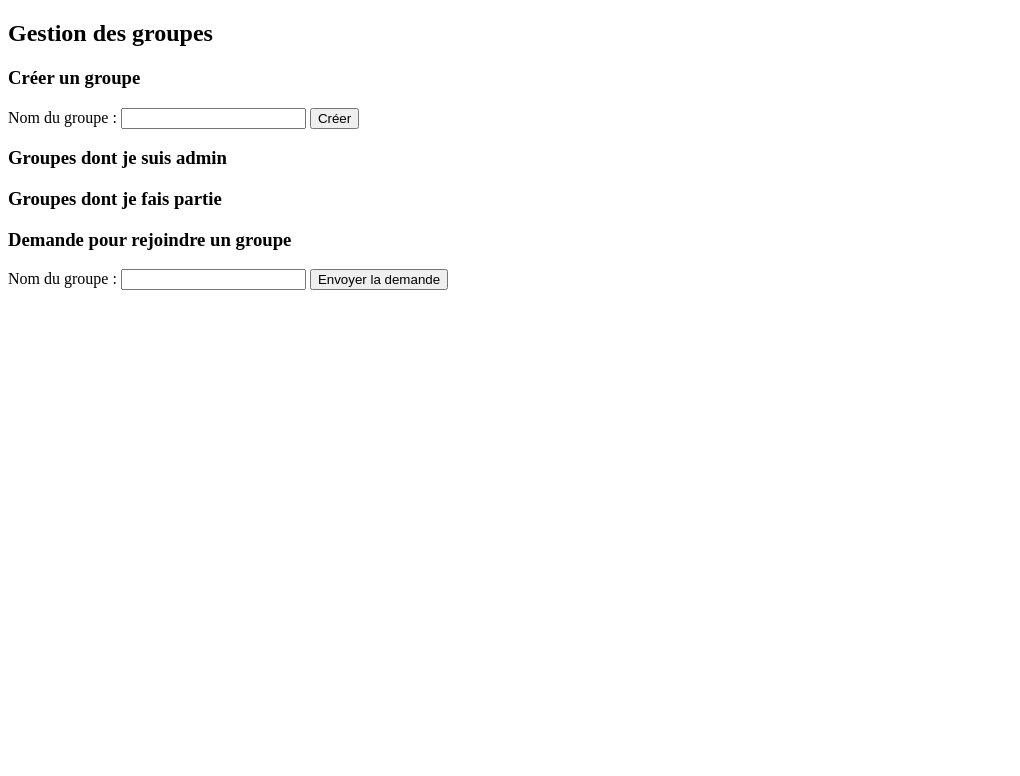
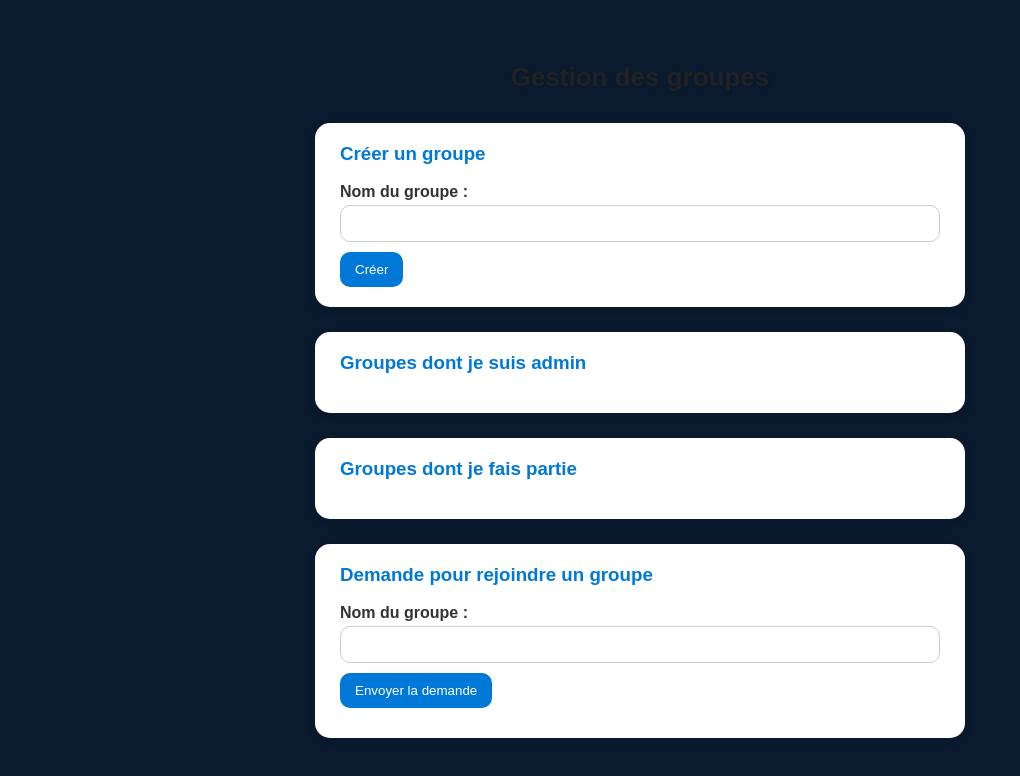
Before and after one commit to BenjaminNh54/chatfrx3, a website: page group.html in a window 1280 px wide. Shown: the whole page, without its empty margins (0-1020 px from the left). Drawn offline with Linux system fonts and the light colour scheme; no server answers.

Commit message:
modif visuelle

```diff
--- a/group.html
+++ b/group.html
@@ -3,10 +3,125 @@
 <head>
   <meta charset="UTF-8">
   <title>Gestion des groupes</title>
-    <link rel="stylesheet" href="style.css">
+  <style>
+    body {
+      font-family: Arial, Helvetica, sans-serif;
+      background: #0a1a2f;
+      margin: 0;
+      padding: 40px;
+      display: flex;
+      flex-direction: column;
+      align-items: center;
+      color: #333;
+    }
+
+    h2 {
+      font-size: 26px;
+      color: #222;
+      margin-bottom: 30px;
+      text-shadow: 1px 1px 2px rgba(0,0,0,0.1);
+    }
+
+    section {
+      background: white;
+      border-radius: 15px;
+      box-shadow: 0 3px 8px rgba(0,0,0,0.1);
+      padding: 20px 25px;
+      margin-bottom: 25px;
+      width: 100%;
+      max-width: 600px;
+      transition: transform 0.2s ease;
+    }
+
+    section:hover {
+      transform: translateY(-3px);
+    }
+
+    h3 {
+      color: #0078d7;
+      margin-top: 0;
+    }
+
+    label {
+      display: block;
+      margin: 8px 0 4px;
+      font-weight: bold;
+    }
+
+    input[type="text"] {
+      width: 100%;
+      padding: 10px;
+      border-radius: 10px;
+      border: 1px solid #ccc;
+      margin-bottom: 10px;
+      box-sizing: border-box;
+      transition: border-color 0.2s;
+    }
+
+    input[type="text"]:focus {
+      border-color: #0078d7;
+      outline: none;
+    }
+
+    button {
+      background: #0078d7;
+      color: white;
+      border: none;
+      padding: 10px 15px;
+      border-radius: 10px;
+      cursor: pointer;
+      transition: background 0.2s, transform 0.1s;
+    }
+
+    button:hover {
+      background: #005fa3;
+    }
+
+    button:active {
+      transform: scale(0.97);
+    }
+
+    ul {
+      list-style: none;
+      padding: 0;
+      margin: 10px 0;
+    }
+
+    ul li {
+      background: #f3f4f6;
+      border-radius: 10px;
+      padding: 8px 12px;
+      margin-bottom: 6px;
+      box-shadow: 0 1px 3px rgba(0,0,0,0.1);
+    }
+
+    #editGroupSection, #groupActions {
+      margin-top: 15px;
+      background: #fdfdfd;
+      border: 1px solid #eee;
+      padding: 10px;
+      border-radius: 10px;
+    }
+
+    #requestsContainer {
+      background: #fafafa;
+      border-radius: 10px;
+      padding: 10px;
+      margin-top: 10px;
+      border: 1px solid #e0e0e0;
+    }
+
+    #requestStatus {
+      margin-top: 10px;
+      color: #0078d7;
+      font-weight: bold;
+    }
+
+  </style>
 </head>
 <body>
   <h2>Gestion des groupes</h2>
+
   <section>
     <h3>Créer un groupe</h3>
     <form id="createGroupForm">
@@ -15,28 +130,24 @@
       <button type="submit">Créer</button>
     </form>
   </section>
+
   <section>
     <h3>Groupes dont je suis admin</h3>
     <ul id="adminGroups"></ul>
     <div id="editGroupSection" style="display:none;">
       <h4>Demandes d'adhésion au groupe <span id="editGroupName"></span></h4>
       <div id="requestsContainer"></div>
-            <!-- <form id="addUserForm">
-                <label for="userToAdd">Utilisateur à ajouter :</label>
-                <input type="text" id="userToAdd" name="userToAdd" required>
-                <button type="submit">Ajouter</button>
-            </form>
-            <ul id="groupUsers"></ul> -->
     </div>
   </section>
+
   <section>
     <h3>Groupes dont je fais partie</h3>
     <ul id="myGroups"></ul>
     <div id="groupActions" style="display:none;">
       <button id="connectGroupBtn">Se connecter au groupe</button>
-            <!-- <button id="requestAdminBtn">Demander à rejoindre le groupe</button> -->
     </div>
   </section>
+
   <section>
     <h3>Demande pour rejoindre un groupe</h3>
     <form id="requestGroupForm">
@@ -46,6 +157,7 @@
     </form>
     <div id="requestStatus"></div>
   </section>
+
   <script src="group.js"></script>
 </body>
 </html>
```
Also changed, not shown: login.html (+1 -1 lines). Lines whose indentation alone changed are shown as unchanged.
